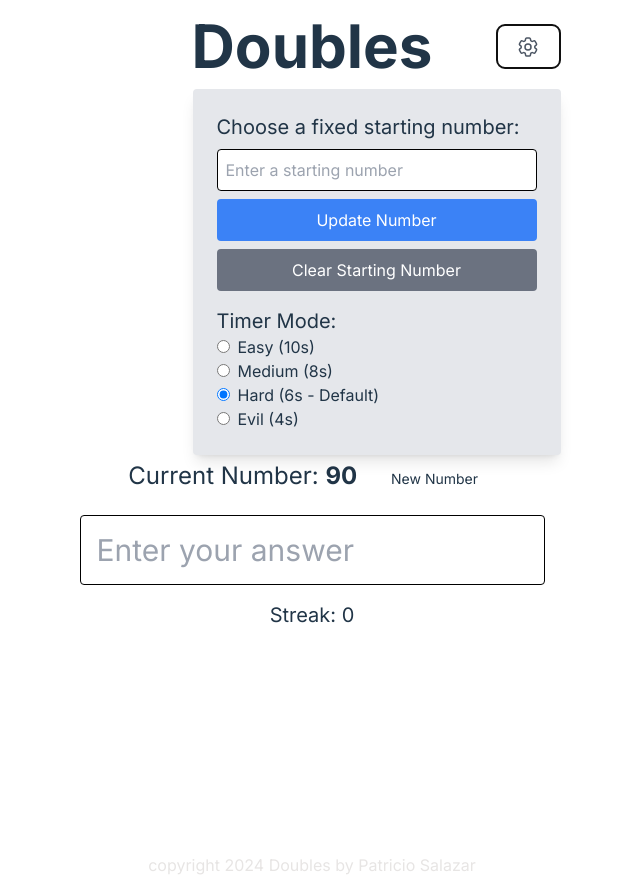
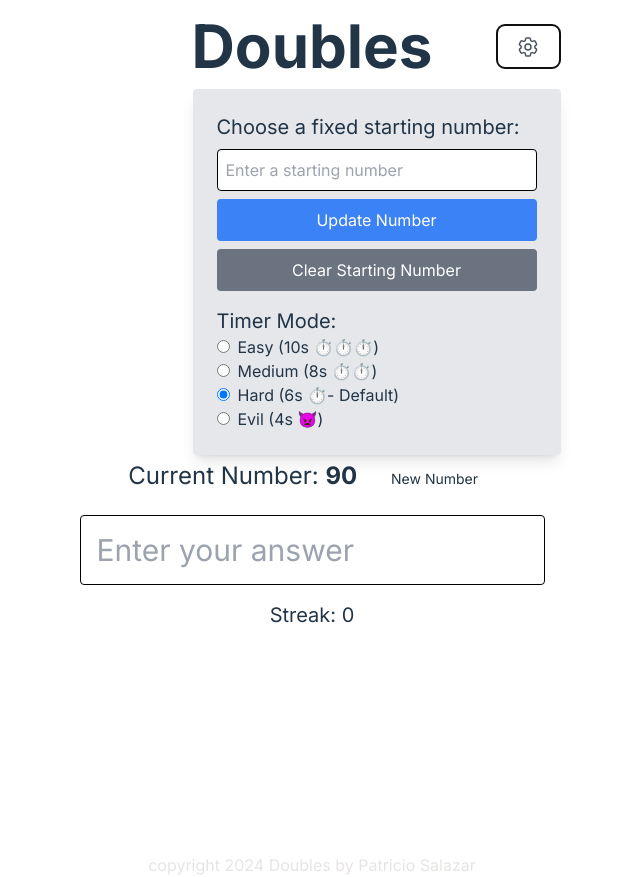
Before and after one commit to patriciosebastian/doubles, a React (Vite) app: page / in a window 1280 px wide. Both pictures are taken after a click on the button 856 px from the left and 46 px from the top of the page. Shown: the whole page, without its empty margins (328-968 px from the left). Built offline with nearby package versions, Linux system fonts and the light colour scheme.

Commit message:
added corresponding emojis next to timer mode options

```diff
--- a/src/App.jsx
+++ b/src/App.jsx
@@ -284,7 +284,7 @@ function App() {
                       onChange={() => handleModeChange('easy')}
                       className="mr-2"
                     />
-                    Easy (10s)
+                    Easy (10s ⏱️⏱️⏱️)
                   </label>
                   <label className="block">
                     <input
@@ -294,7 +294,7 @@ function App() {
                       onChange={() => handleModeChange('medium')}
                       className="mr-2"
                     />
-                    Medium (8s)
+                    Medium (8s ⏱️⏱️)
                   </label>
                   <label className="block">
                     <input
@@ -304,7 +304,7 @@ function App() {
                       onChange={() => handleModeChange('hard')}
                       className="mr-2"
                     />
-                    Hard (6s - Default)
+                    Hard (6s ⏱️- Default)
                   </label>
                   <label className="block">
                     <input
@@ -314,7 +314,7 @@ function App() {
                       onChange={() => handleModeChange('evil')}
                       className="mr-2"
                     />
-                    Evil (4s)
+                    Evil (4s 👿)
                   </label>
                 </div>
               </div>
```
